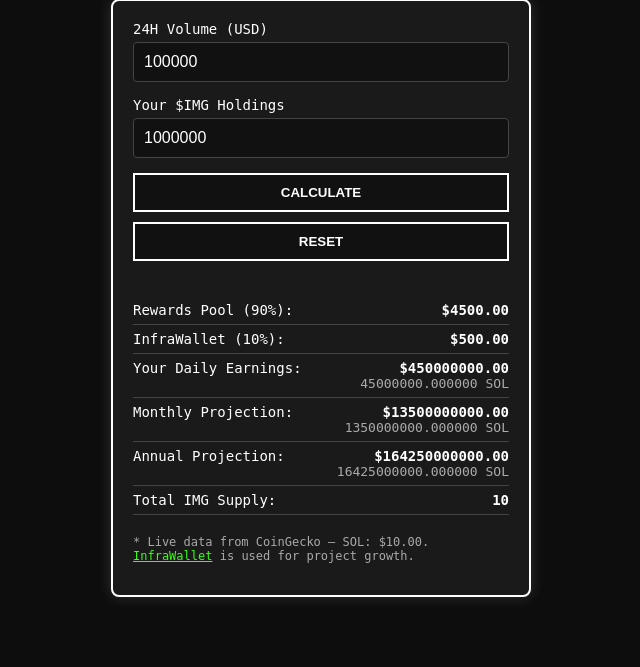
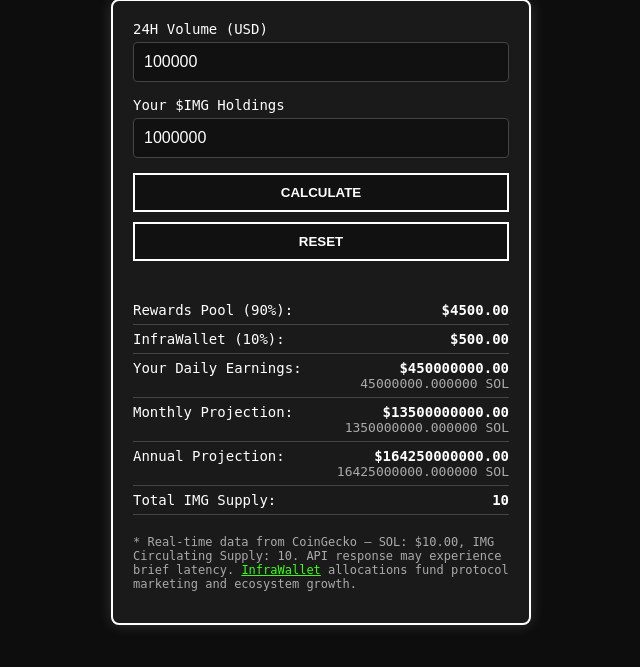
Before and after one commit to IMG-CTO/img-rewards-calculator, a Flask app: page / in a window 1280 px wide. Shown: the part 78-745 px from the top of the page, without its empty margins (319-959 px from the left). Run offline with Flask 3, Linux system fonts and the light colour scheme; a database or web service that is not in the repository returns one stand-in record (values such as "Sample title"); data that the repository does not hold is empty.

Commit message:
update footnote

```diff
--- a/templates/index.html
+++ b/templates/index.html
@@ -134,8 +134,8 @@
       <div class="block"><div class="row"><div class="label">Monthly Projection:</div><div class="value">${{ monthly_projection }}</div></div><div class="sol-value">{{ monthly_sol }} SOL</div></div>
       <div class="block"><div class="row"><div class="label">Annual Projection:</div><div class="value">${{ annual_projection }}</div></div><div class="sol-value">{{ annual_sol }} SOL</div></div>
       <div class="block"><div class="row"><div class="label">Total IMG Supply:</div><div class="value">{{ total_supply }}</div></div></div>
-      <p class="small-text">
-  * Live data from CoinGecko — SOL: ${{ sol_price }}. <a href="https://solscan.io/account/EUV8LVWg8FQSAtximJoQfiZKaaM9MAD4kHTqtHS36Mfx" target="_blank" style="color: #39ff14;">InfraWallet</a> is used for project growth. </p>
+      <p class="small-text"> * Real-time data from CoinGecko — SOL: ${{ sol_price }}, IMG Circulating Supply: {{ total_supply }}. API response may experience brief latency. <a href="https://solscan.io/account/EUV8LVWg8FQSAtximJoQfiZKaaM9MAD4kHTqtHS36Mfx" target="_blank" style="color: #39ff14;">InfraWallet</a> allocations fund protocol marketing and ecosystem growth.
+      </p>
 
     </div>
     {% endif %}
```
